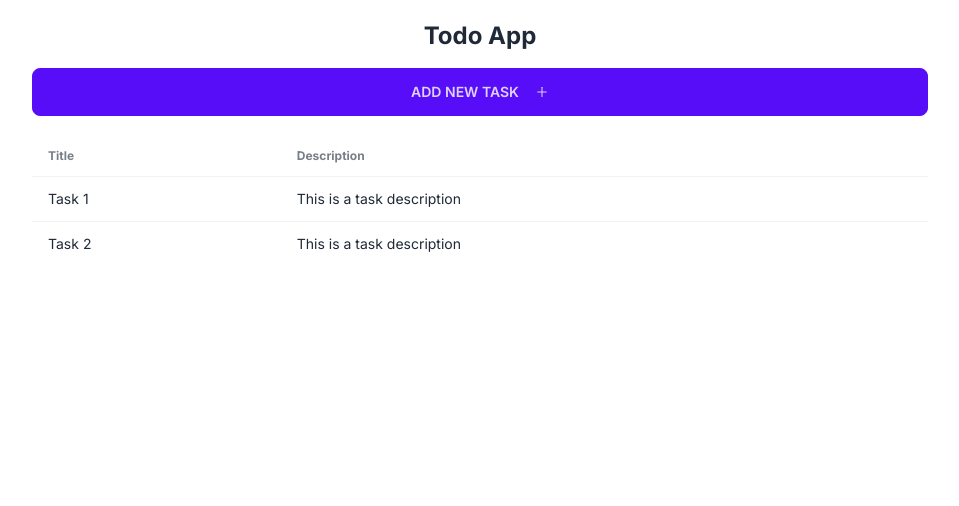
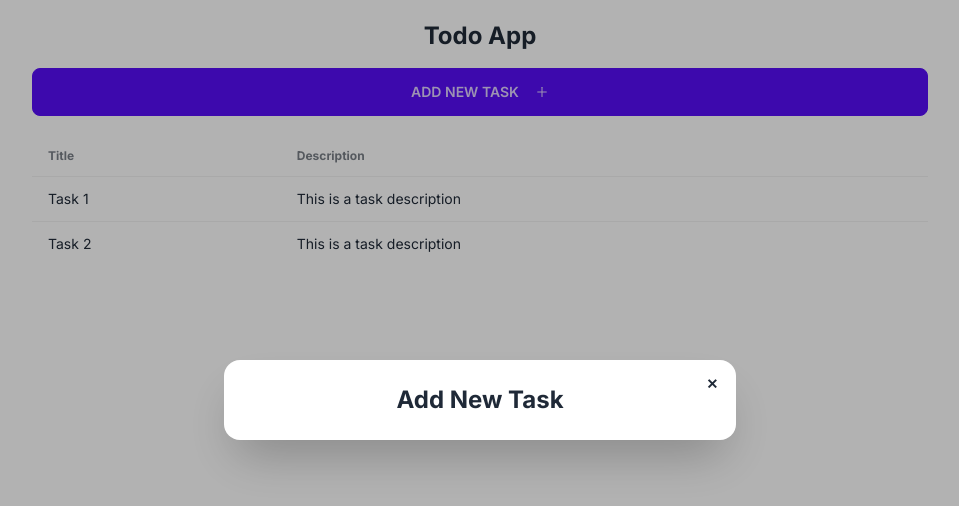
Before and after one commit to salehloke/loki-todo-app, a Next.js app: page / in a window 1280 px wide. Both pictures are taken after a click on the button "ADD NEW TASK". Shown: the top 506 px of the page, without its empty margins (160-1119 px from the left). Built offline with nearby package versions, Linux system fonts and the light colour scheme; data requests are answered from the project's data file.

Commit message:
add a dynamic modal content component

```diff
--- a/src/app/components/AddTask.tsx
+++ b/src/app/components/AddTask.tsx
@@ -1,9 +1,26 @@
 import { AiOutlinePlus } from "react-icons/ai";
+import Modal from "./Modal";
+import { useState } from "react";
 
 export default function AddTask() {
+    const [modalOpen, setModalOpen] = useState<boolean>(false);
+
     return (
-        <button className="btn btn-primary "> Add New Task
-            <AiOutlinePlus className="ml-2" />
-        </button>
+        <div>
+            <button
+                className="btn btn-primary w-full "
+                onClick={() => setModalOpen(true)}>
+                Add New Task
+
+                <AiOutlinePlus className="ml-2" />
+            </button>
+
+            <Modal
+                modalOpen={modalOpen}
+                setModalOpen={setModalOpen}
+            >
+                <h1 className="text-2xl font-bold">Add New Task</h1>
+            </Modal>
+        </div>
     )
 }
--- /dev/null
+++ b/src/app/components/Modal.tsx
@@ -0,0 +1,54 @@
+
+import React from 'react';
+
+interface ModalProps {
+    modalOpen: boolean
+    setModalOpen: (modalOpen: boolean) => void
+    children?: React.ReactNode
+}
+
+const Modal: React.FC<ModalProps> = ({ modalOpen, setModalOpen, children }) => {
+
+    /**
+     * @description this is a ternary operator
+     */
+    const modalState = modalOpen ? "modal-open" : "";
+    // const [mod]
+    return (
+        <dialog id="my_modal_3" className={`modal ${modalState}`}>
+            <div className="modal-box">
+                <form method="dialog">
+                    {/* if there is a button in form, it will close the modal */}
+                    <button
+                        onClick={() => setModalOpen(false)}
+                        className="btn btn-sm btn-circle btn-ghost absolute right-2 top-2">
+                        ✕
+                    </button>
+                </form>
+                {children}
+            </div>
+        </dialog>
+        // <div className='modal-box relative'>
+        //     {/* The button to open modal */}
+        //     {/* <label htmlFor="my_modal_6" className="btn">open modal</label> */}
+
+        //     {/* Put this part before </body> tag */}
+        //     <input type="checkbox" id="my_modal_6" className="modal-toggle" />
+        //     <div className={`modal ${modalState}`}>
+        //         <div className="modal-box">
+        //             <h3 className="font-bold text-lg">Hello!</h3>
+        //             <p className="py-4">This modal works with a hidden checkbox!</p>
+        //             <div className="modal-action">
+        //                 <label htmlFor="my_modal_6" className="btn">Close!</label>
+        //             </div>
+        //         </div>
+        //     </div>
+        // </div>
+
+        // <div className={`modal ${modalState}`}>
+
+        // </div>
+    )
+}
+
+export default Modal
--- a/src/app/page.tsx
+++ b/src/app/page.tsx
@@ -1,7 +1,9 @@
+"use client"
 import Image from 'next/image'
 import AddTask from './components/AddTask'
 import TodoList from './components/TodoList'
 import { getAllTodos } from '../../api'
+
 
 export default async function Home() {
   const tasks = await getAllTodos()
```
